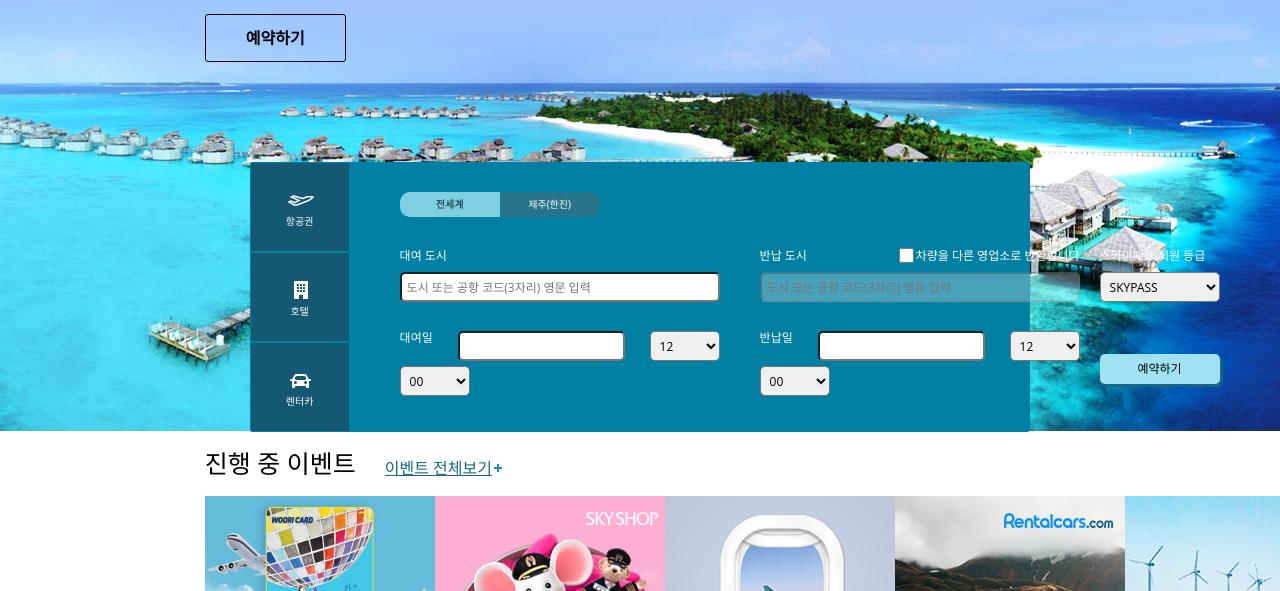
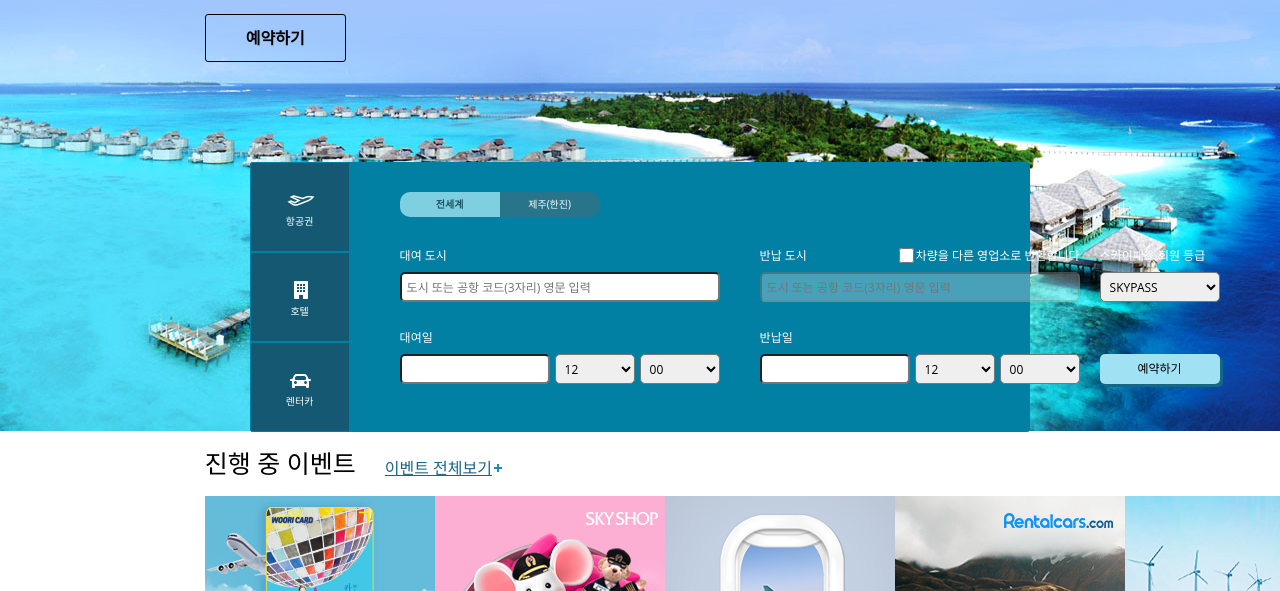
Before and after one commit to kimfriendship/fds-korean-air, a plain HTML site: page main.html in a window 1280 px wide. Shown: the part 209-800 px from the top of the page. Drawn offline with nearby package versions, Linux system fonts and the light colour scheme.

Commit message:
Fix layouts of main-book form
fix details of car-when class

```diff
--- a/main.css
+++ b/main.css
@@ -140,6 +140,10 @@
   width: 320px;
 }
 
+.wj_wcar-when input {
+  width: 150px;
+}
+
 .wj_car-world .wj_wcar-member {
   width: 130px;
   height: 50px;
@@ -157,7 +161,7 @@
 }
 
 .wj_wcar-when select {
-  width: 70px;
+  width: 80px;
 }
 
 .wj_wcar-where,
@@ -188,7 +192,7 @@
 }
 
 
-.wj_wcar-when span {
+.wj_wcar-when label {
   display: block;
   width: 200px;
 }
--- a/main.html
+++ b/main.html
@@ -488,7 +488,7 @@
                   <input id="pickup-city" name="pickup" type="text" placeholder="도시 또는 공항 코드(3자리) 영문 입력">
                 </li>
                 <li class="wj_dropoff-check">
-                  <label for="dropoff-check" class="wj_a11y-hidden">차량 반납 위치 변경 여부</label>
+                  <label for="dropoff-check" class="wj_a11y-hidden">차량 반납 위치 변경 여부 체크박스</label>
                   <input id="dropoff-check" name="dropoff" type="checkbox">
                   <span>차량을 다른 영업소로 반환합니다</span>
                 </li>
```
